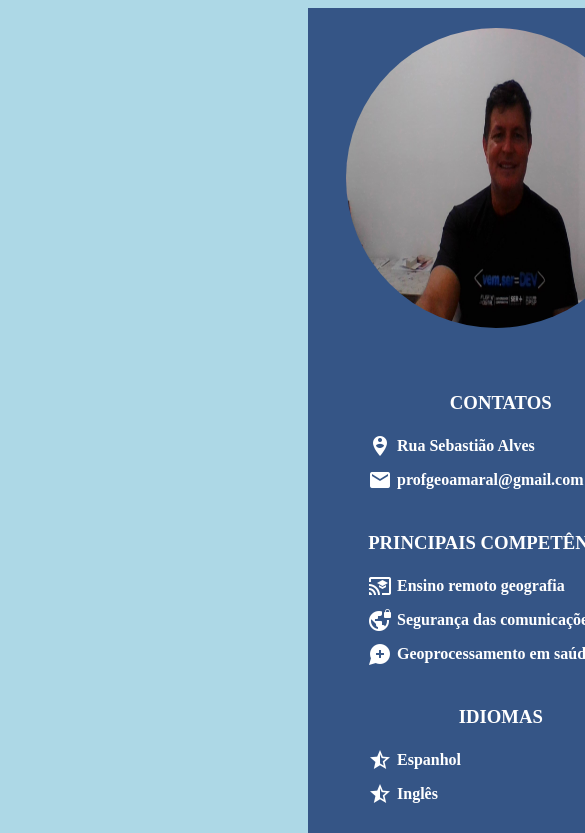
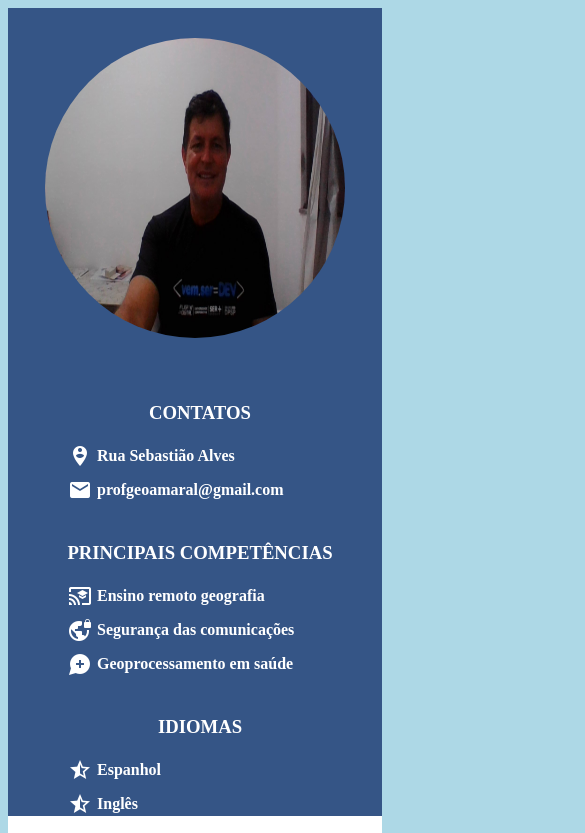
Before and after one commit to LuisCarlosAmaral/LuisCarlosAmaral.github.io, a plain HTML site: page curriculo.html in a window 390 px wide. Shown: the top 833 px of the page, 585 px wide, since content can reach past the window. Drawn offline with Linux system fonts and the light colour scheme.

Commit message:
acrescentado tag responsivo

```diff
--- a/curriculo.css
+++ b/curriculo.css
@@ -3,23 +3,30 @@ body {
 }
 .principal {
   background-color: white;
-  margin: 0 300px 0 300px;
+  margin: 0 0px 0 0px;
   height: 100vh;
   display: grid;
   grid-template-columns: 1fr 70%;
+}
+@media (max-width: 600px) {
+  .principal {
+    display: block;
+    grid-template-columns: 1fr;
+  }
 }
 .lado_esquerdo {
   background-color: #355586;
 }
 .foto_perfil {
-  margin: 20px 40% 20px 10%;
+  margin: 30px 40% 20px 10%;
   border-radius: 50%;
+  max-width: 100%;
 }
 .titulo_contato {
   color: white;
   text-align: center;
   text-transform: uppercase;
-  margin: 40px 20px 20px 30px;
+  margin: 40px 0px 20px 10px;
 }
 .bloco_informacao {
   display: flex;
@@ -37,7 +44,6 @@ body {
   font-weight: 600;
   padding-left: 5px;
 }
-
 .lado_direito {
   background-color: white;
 }
--- a/curriculo.html
+++ b/curriculo.html
@@ -5,6 +5,7 @@
   <meta charset="UTF-8">
   <meta http-equiv="X-UA-Compatible" content="IE=edge">
   <meta name="viewport" content="width=device-width, initial-scale=1.0">
+  <title>Responsivo</title>
   <link rel="stylesheet" href="curriculo.css">
   <link href="https://fonts.googleapis.com/icon?family=Material+Icons" rel="stylesheet">
   <title>Meu Curriculo</title>
```
